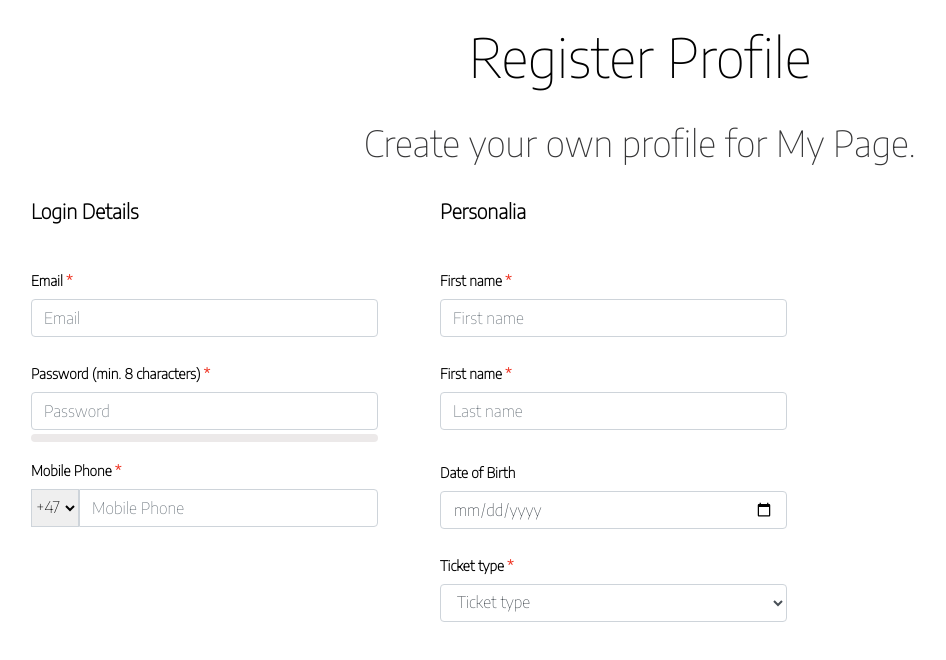
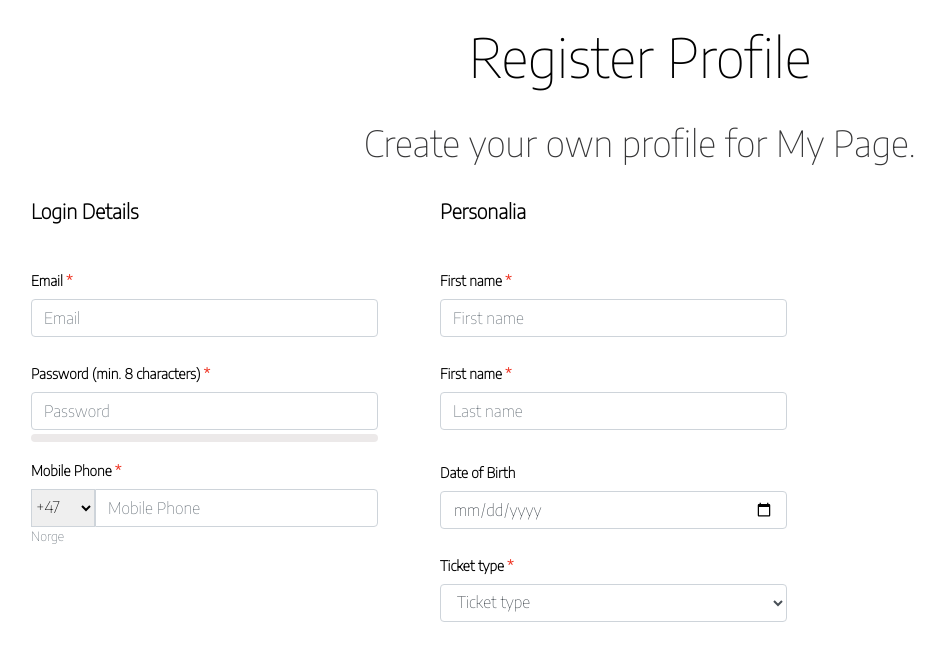
Before and after one commit to ollysun/card-service, a React (Create React App) app in the folder flytoget-mock-page/: page / in a window 1280 px wide. Shown: the top 660 px of the page, without its empty margins (0-946 px from the left). Built offline with nearby package versions, Linux system fonts and the light colour scheme.

Commit message:
first UI test

```diff
--- a/flytoget-mock-page/src/App.css
+++ b/flytoget-mock-page/src/App.css
@@ -53,4 +53,9 @@
 
 .Mobile-code {
   border: 1px solid #ced4da;
+  width: 4rem;
 }
+
+.container {
+  min-height: 100%;
+}
--- a/flytoget-mock-page/src/components/Iframe.tsx
+++ b/flytoget-mock-page/src/components/Iframe.tsx
@@ -3,7 +3,7 @@ import Container from "react-bootstrap/Container";
 function Iframe() {
     return (
         <Container className="px-3">
-            <iframe className="App-iframe" title="card registration iframe"
+            <iframe className="App-iframe" title={process.env.REACT_APP_IFRAME_TITLE}
                     src={process.env.REACT_APP_IFRAME_URL}/>
         </Container>
     );
--- a/flytoget-mock-page/src/components/MobilePhone.tsx
+++ b/flytoget-mock-page/src/components/MobilePhone.tsx
@@ -5,19 +5,20 @@ function MobilePhone() {
     return (
         <Form.Group className="mb-3" controlId="mobilePhone">
             <Form.Label className="Form-label-required">Mobile Phone <span className="Required"> *</span></Form.Label>
-            <InputGroup className="mb-3">
+            <InputGroup>
                 <Form.Select className ="Mobile-code" aria-label="+47">
-                    <option value="+47">+47</option>
-                    <option value="+31">+31</option>
-                    <option value="+9">+9</option>
-                    <option value="+1">+1</option>
-                    <option value="+34">+34</option>
-                    <option value="+32">+32</option>
+                    <option value="+47">+47 </option>
+                    <option value="+31">+31 </option>
+                    <option value="+9">+9 </option>
+                    <option value="+1">+1 </option>
+                    <option value="+34">+34 </option>
+                    <option value="+32">+32 </option>
                     <option value="+12">+12</option>
                 </Form.Select>
 
                 <Form.Control aria-label="Mobile Phone" placeholder="Mobile Phone"/>
             </InputGroup>
+            <Form.Text id="Country-name" muted className="mt-0"> Norge </Form.Text>
         </Form.Group>
     );
 }
```
Also changed, not shown: 2 other files (tests, documents, lock files or other folders).
